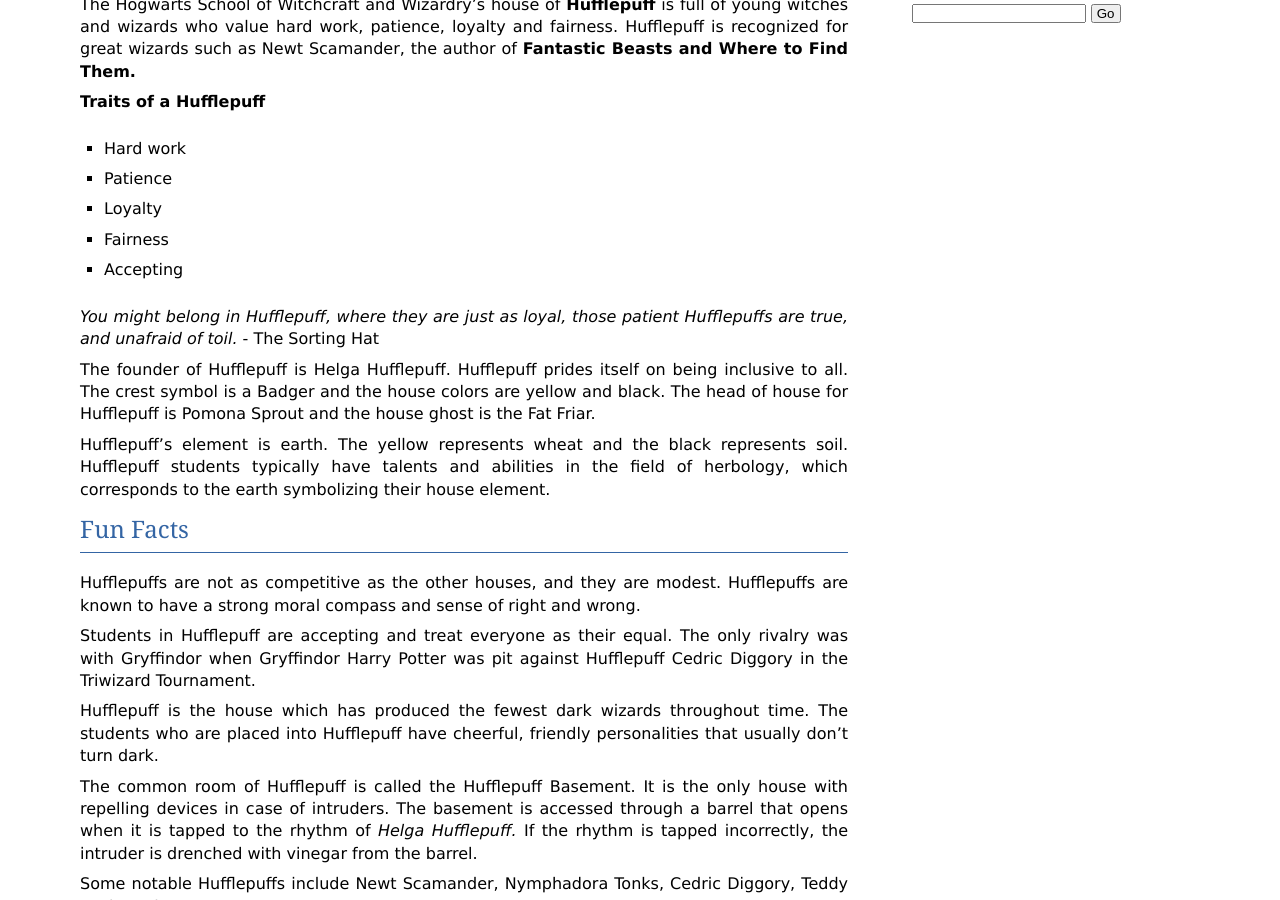
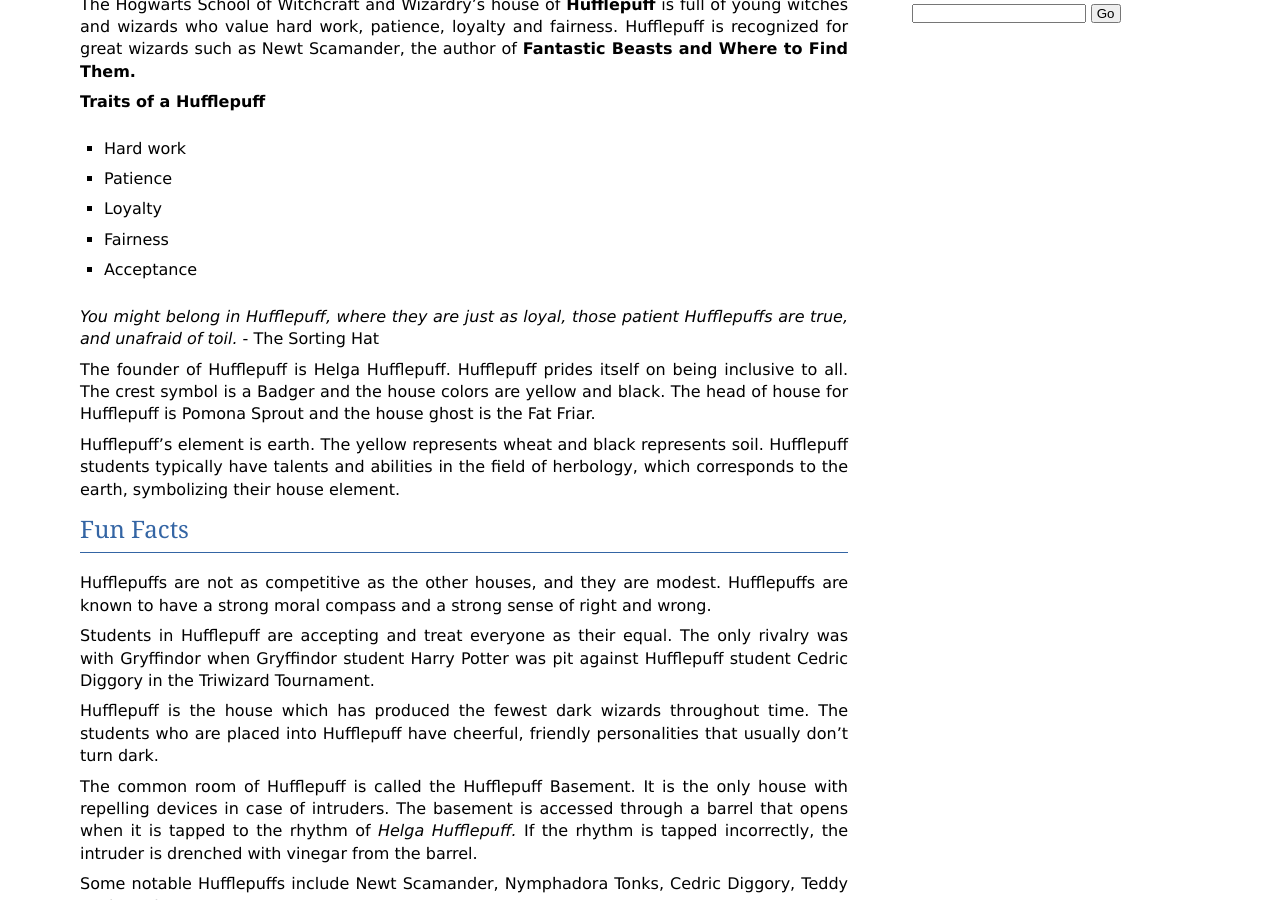
Before and after one commit to bdewerff/harry_potter_project, a Sphinx documentation site: the page built from source/hufflepuff/hufflepuff.rst, in a window 1280 px wide and 900 px high, scrolled down 751 px. Built offline with Sphinx 7.4.7, drawn with Linux system fonts in a browser that asks for light colours.

Commit message:
spelling edits

```diff
--- a/source/gryffindor/gryffindor.rst
+++ b/source/gryffindor/gryffindor.rst
@@ -17,7 +17,7 @@ Nick is the house ghost.
 Gryffindor's element is fire which was the inspiration for making the colors
 scarlet and gold to represent the house. Fire also relates back to the lion symbol
 with the scarlet color representing the mane and tail and the gold representing
-the coat.
+the coat of the lion.
 
 **Traits of a Gryffindor**
 
--- a/source/hufflepuff/hufflepuff.rst
+++ b/source/hufflepuff/hufflepuff.rst
@@ -17,7 +17,7 @@ Hufflepuff is recognized for great wizards such as Newt Scamander, the author of
 * Patience
 * Loyalty
 * Fairness
-* Accepting
+* Acceptance
 
 *You might belong in Hufflepuff,
 where they are just as loyal,
@@ -30,19 +30,20 @@ inclusive to all. The crest symbol is a Badger and the house colors are yellow
 and black. The head of house for Hufflepuff is Pomona Sprout and the house ghost
 is the Fat Friar.
 
-Hufflepuff's element is earth. The yellow represents wheat and the black represents
+Hufflepuff's element is earth. The yellow represents wheat and black represents
 soil. Hufflepuff students typically have talents and abilities in the field of
-herbology, which corresponds to the earth symbolizing their house element.
+herbology, which corresponds to the earth, symbolizing their house element.
 
 Fun Facts
 ----------
 
 Hufflepuffs are not as competitive as the other houses, and they are modest.
-Hufflepuffs are known to have a strong moral compass and sense of right and wrong.
+Hufflepuffs are known to have a strong moral compass and a strong sense
+of right and wrong.
 
 Students in Hufflepuff are accepting and treat everyone as their equal. The only
-rivalry was with Gryffindor when Gryffindor Harry Potter was pit against Hufflepuff
-Cedric Diggory in the Triwizard Tournament.
+rivalry was with Gryffindor when Gryffindor student Harry Potter was pit against
+Hufflepuff student Cedric Diggory in the Triwizard Tournament.
 
 Hufflepuff is the house which has produced the fewest dark wizards throughout time.
 The students who are placed into Hufflepuff have cheerful, friendly personalities
```
Also changed, not shown: source/ravenclaw/ravenclaw.rst (+5 -4 lines), source/slytherin/slytherin.rst (+5 -5 lines).
